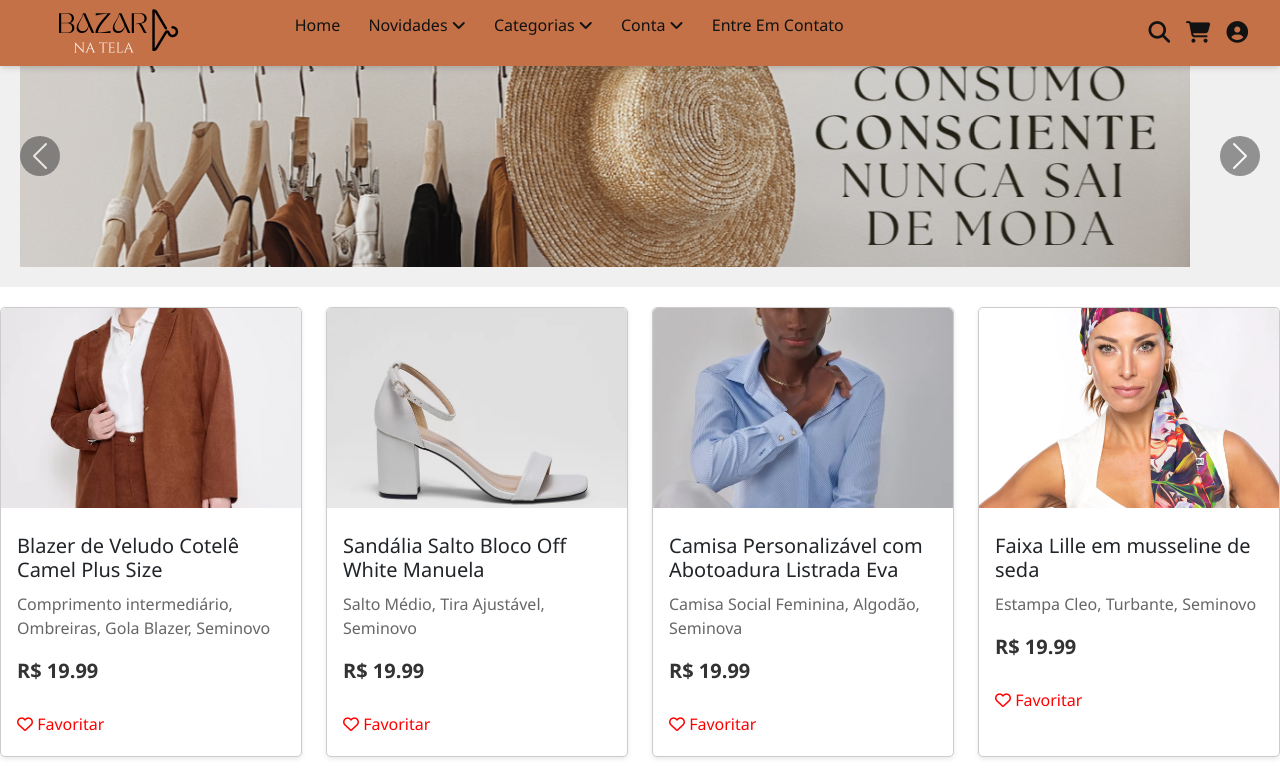
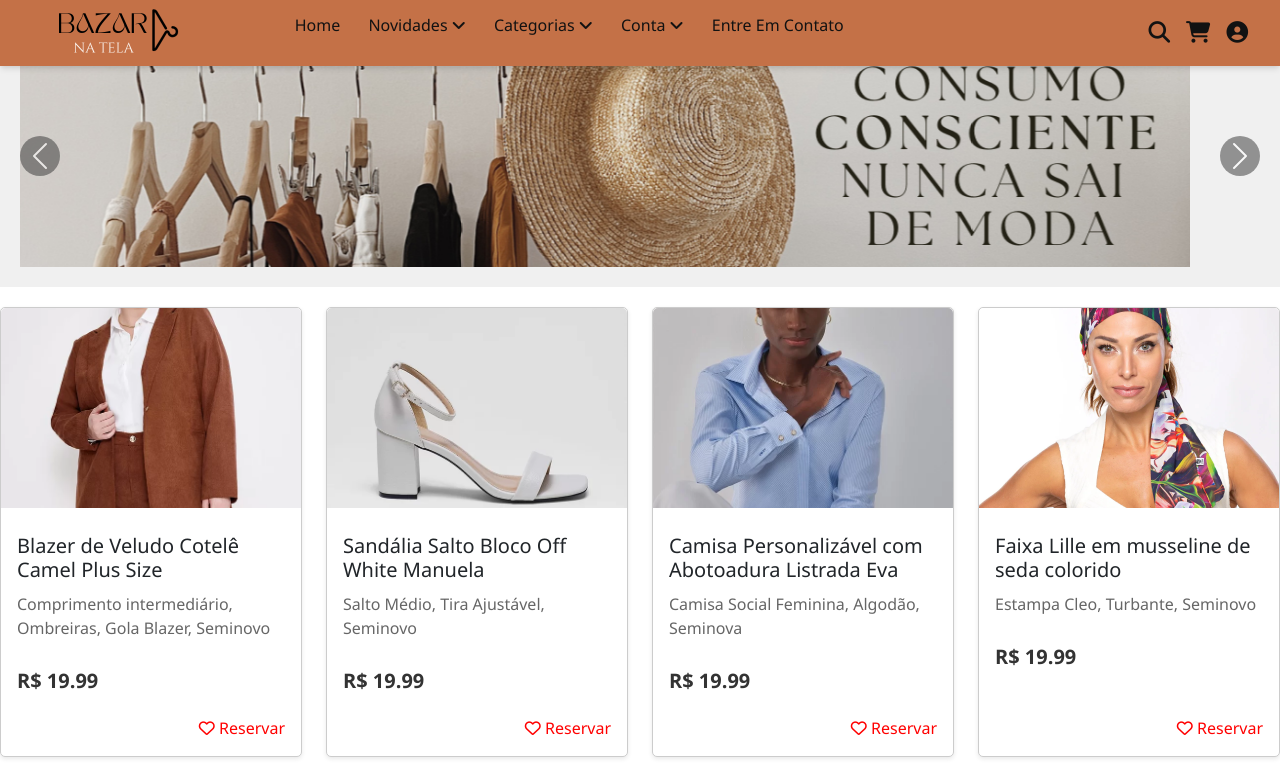
Before and after one commit to jordana-rosa/BazarNaTela, a plain HTML site: page index.html in a window 1280 px wide. Shown: the top 784 px of the page. Drawn offline with nearby package versions, Linux system fonts and the light colour scheme.

Commit message:
mudanças basicas

```diff
--- a/acessodb.js
+++ b/acessodb.js
@@ -37,7 +37,7 @@ const renderList = (listaP) => {
               <p class="card-text">${item.descricao}</p>
               <p class="card-price">${item.preco}</p>
               <a href="#" class="favorite">
-                   <i class="far fa-heart"></i> Favoritar
+                   <i class="far fa-heart"></i> Reservar
               </a>
           </div>
         </div>
--- a/css/style.css
+++ b/css/style.css
@@ -145,8 +145,7 @@ video {
   top: 0;
   left: 0;
   width: 100%;
-  height: auto;
-  /* padding: 1rem 0; */
+
   margin: 0 auto;
   z-index: 999;
   border: none;
@@ -775,6 +774,13 @@ video {
   transition: transform 0.2s; /* Adiciona uma transição suave  */
 }
 
+.card-body {
+  display: flex;
+  flex-direction: column;
+  justify-content: space-between;
+  height: 100%; /* Ocupa a altura total do card-body */
+}
+
 
 .card:hover {
   transform: scale(1.03);
@@ -803,10 +809,10 @@ video {
 }
 
 .favorite {
-  display: inline-block;
+  align-self: flex-end; /* Alinha o botão "Reservar" ao final do card-body */
   text-decoration: none;
   color: #f00;
-  margin-top: 10px;
+  margin-top: auto; /* Mantém o botão ancorado na parte inferior do card-body */
   transition: color 0.2s;
 }
 
--- a/db.json
+++ b/db.json
@@ -18,7 +18,7 @@
     "imagem": "./img-cards/card3.jpg"
   },
   {
-    "titulo": "Faixa Lille em musseline de seda",
+    "titulo": "Faixa Lille em musseline de seda colorido",
     "descricao": "Estampa Cleo, Turbante, Seminovo",
     "preco": "R$ 19.99",
     "imagem": "./img-cards/lenco1.jpg"
```
